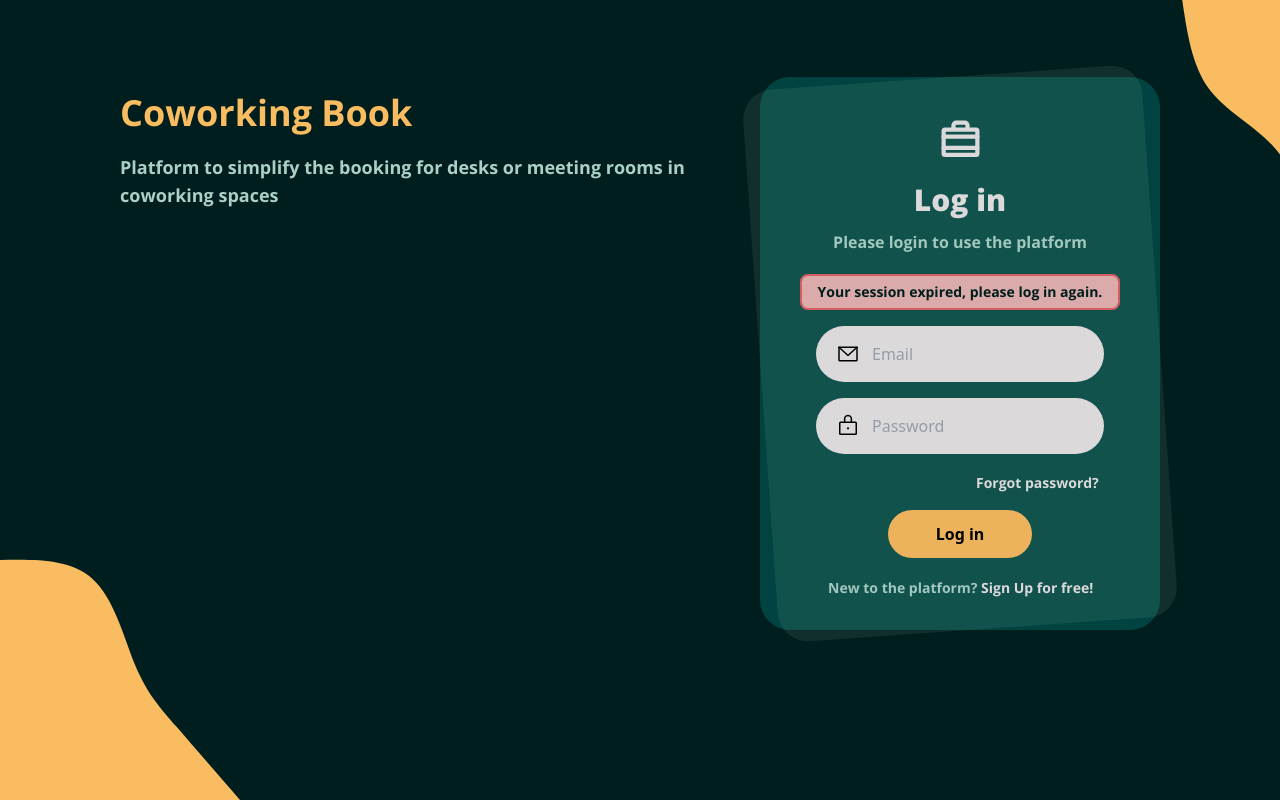
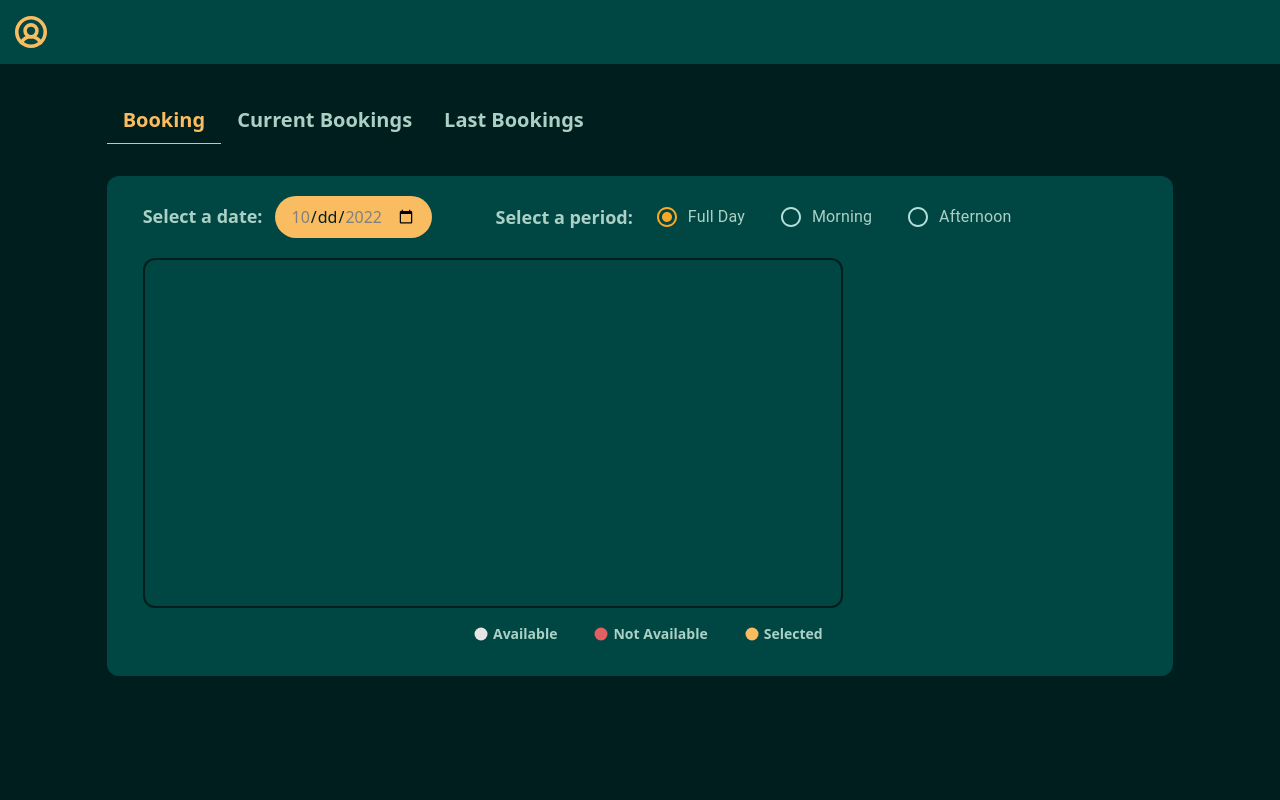
Before and after one commit to yujisoyama/coworkingbook, a React (Vite) app in the folder web/: page /dashboard in a window 1280 px wide. Before the commit this address led to /. Built offline with nearby package versions, Linux system fonts and the light colour scheme; no server answers.

Commit message:
Booking Tab development

```diff
--- a/web/package.json
+++ b/web/package.json
@@ -12,6 +12,7 @@
     "@emotion/react": "^11.10.5",
     "@emotion/styled": "^11.10.5",
     "@mui/material": "^5.10.13",
+    "@radix-ui/react-tabs": "^1.0.1",
     "axios": "^1.1.3",
     "bootstrap": "^5.2.2",
     "phosphor-react": "^1.4.1",
--- /dev/null
+++ b/web/src/components/BookingTab.tsx
@@ -0,0 +1,60 @@
+import Radio from '@mui/material/Radio';
+import RadioGroup from '@mui/material/RadioGroup';
+import FormControlLabel from '@mui/material/FormControlLabel';
+import FormControl from '@mui/material/FormControl';
+import { teal, yellow } from '@mui/material/colors';
+import { Circle } from 'phosphor-react';
+
+
+export const BookingTab = () => {
+    const date = new Date();
+    const minDate = `${date.getFullYear()}-${date.getMonth() + 1}-${date.getDate()}`;
+    date.setDate(date.getDate() + 14)
+    const maxDate = `${date.getFullYear()}-${date.getMonth() + 1}-${date.getDate()}`;
+
+    return (
+        <div className="mt-[3%] w-full min-h-[500px] bg-backgroundLight rounded-xl flex flex-col text-paragraph font-semibold text-lg px-9 py-5">
+            <div className='flex flex-row justify-start items-center gap-6'>
+                <div>
+                    <label htmlFor="date" className="mr-3">Select a date:</label>
+                    <input type="date" name="date" id="date" min={minDate} max={maxDate} className="border-none outline-none bg-highlight py-2 px-4 rounded-full text-background font-normal text-base" />
+                </div>
+                <div className='ml-10'>
+                    Select a period:
+                </div>
+                <FormControl>
+                    <RadioGroup
+                        row
+                        aria-labelledby="demo-row-radio-buttons-group-label"
+                        name="row-radio-buttons-group"
+                        defaultValue="fullday"
+                        className='gap-5'
+                    >
+                        <FormControlLabel value="fullday" control={<Radio sx={{ color: teal[100], '&.Mui-checked': { color: yellow[800], }, }} />} label="Full Day" />
+                        <FormControlLabel value="morning" control={<Radio sx={{ color: teal[100], '&.Mui-checked': { color: yellow[800], }, }} />} label="Morning" />
+                        <FormControlLabel value="afternoon" control={<Radio sx={{ color: teal[100], '&.Mui-checked': { color: yellow[800], }, }} />} label="Afternoon" />
+                    </RadioGroup>
+                </FormControl>
+            </div>
+            <div className='flex flex-row gap-4'>
+                <div>
+                    <div className="w-1/2 h-3/4 min-w-[700px] min-h-[350px] mt-5 border-background border-2 rounded-xl">
+
+                    </div>
+                    <div className='flex flex-row mt-4 gap-1 items-center justify-end text-sm mr-5'>
+                        <Circle className='ml-8' size={16} color="#e8e4e6" weight="fill" />
+                        <p>Available</p>
+                        <Circle className='ml-8' size={16} color="#e16162" weight="fill" />
+                        <p>Not Available</p>
+                        <Circle className='ml-8' size={16} color="#f9bc60" weight="fill" />
+                        <p>Selected</p>
+                    </div>
+                </div>
+                <div>
+
+                </div>
+            </div>
+
+        </div>
+    )
+}
--- a/web/src/components/DashboardTabs.tsx
+++ b/web/src/components/DashboardTabs.tsx
@@ -1,68 +1,38 @@
-import Tabs from '@mui/material/Tabs';
-import Tab from '@mui/material/Tab';
-import Typography from '@mui/material/Typography';
-import Box from '@mui/material/Box';
+import * as Tabs from '@radix-ui/react-tabs';
 import { useState } from 'react';
+import { BookingTab } from './BookingTab';
 
-interface TabPanelProps {
-    children?: React.ReactNode;
-    index: number;
-    value: number;
-}
+export const DashboardTabs = () => {
+    const [tabOpen, setTabOpen] = useState<boolean[]>([true, false, false]);
 
-
-function TabPanel(props: TabPanelProps) {
-    const { children, value, index, ...other } = props;
+    const openTab = (tab: number) => {
+        const newTabOpen: boolean[] = [false, false, false];
+        newTabOpen[tab] = true;
+        setTabOpen(newTabOpen);
+    }
 
     return (
-        <div
-            role="tabpanel"
-            hidden={value !== index}
-            id={`simple-tabpanel-${index}`}
-            aria-labelledby={`simple-tab-${index}`}
-            {...other}
-        >
-            {value === index && (
-                <Box sx={{ p: 3 }}>
-                    <Typography>{children}</Typography>
-                </Box>
-            )}
-        </div>
-    );
+        <Tabs.Root className="flex flex-col w-5/6 mx-auto py-8" defaultValue="booking">
+            <Tabs.List className="flex" aria-label="Manage your account">
+                <Tabs.Trigger onClick={() => openTab(0)} className={`px-4 flex h-12 items-center justify-center border-b ${tabOpen[0] ? 'text-highlight border-highlight' : 'text-paragraph border-background hover:cursor-pointer hover:text-main duration-100'} text-xl font-semibold mobile:px-2 mobile:text-sm`} value="booking">
+                    Booking
+                </Tabs.Trigger>
+                <Tabs.Trigger onClick={() => openTab(1)} className={`px-4 flex h-12 items-center justify-center border-b ${tabOpen[1] ? 'text-highlight border-highlight' : 'text-paragraph border-background hover:cursor-pointer hover:text-main duration-100'} text-xl font-semibold mobile:px-2 mobile:text-sm`} value="current">
+                    Current Bookings
+                </Tabs.Trigger>
+                <Tabs.Trigger onClick={() => openTab(2)} className={`px-4 flex h-12 items-center justify-center border-b ${tabOpen[2] ? 'text-highlight border-highlight' : 'text-paragraph border-background hover:cursor-pointer hover:text-main duration-100'} text-xl font-semibold mobile:px-2 mobile:text-sm`} value="last">
+                    Last Bookings
+                </Tabs.Trigger>
+            </Tabs.List>
+            <Tabs.Content className='h-full' value="booking">
+                <BookingTab />
+            </Tabs.Content>
+            <Tabs.Content className='h-full' value="current">
+
+            </Tabs.Content>
+            <Tabs.Content className='h-full' value="last">
+
+            </Tabs.Content>
+        </Tabs.Root>
+    )
 }
-
-function a11yProps(index: number) {
-    return {
-        id: `simple-tab-${index}`,
-        'aria-controls': `simple-tabpanel-${index}`,
-    };
-}
-
-export const DashboardTabs = () => {
-    const [value, setValue] = useState(0);
-
-    const handleChange = (event: React.SyntheticEvent, newValue: number) => {
-        setValue(newValue);
-    };
-
-    return (
-        <Box sx={{ width: '100%' }}>
-            <Box sx={{ borderBottom: 1, borderColor: 'divider' }}>
-                <Tabs value={value} onChange={handleChange} aria-label="basic tabs example" textColor="secondary" indicatorColor="secondary">
-                    <Tab label="Item One" {...a11yProps(0)} />
-                    <Tab label="Item Two" {...a11yProps(1)} />
-                    <Tab label="Item Three" {...a11yProps(2)} />
-                </Tabs>
-            </Box>
-            <TabPanel value={value} index={0}>
-                Item One
-            </TabPanel>
-            <TabPanel value={value} index={1}>
-                Item Two
-            </TabPanel>
-            <TabPanel value={value} index={2}>
-                Item Three
-            </TabPanel>
-        </Box>
-    );
-}
--- a/web/src/components/Header.tsx
+++ b/web/src/components/Header.tsx
@@ -9,7 +9,7 @@ export const Header = () => {
   return (
     <div className="bg-backgroundLight px-3 h-16 font-open flex flex-row items-center" >
       <Settings />
-      <div className="ml-2 text-2xl font-bold text-paragraph mobile:text-lg" >
+      <div className="ml-2 text-xl font-bold text-paragraph mobile:text-lg" >
         {user.fullname}
       </div>
     </div>
--- a/web/src/components/Input.tsx
+++ b/web/src/components/Input.tsx
@@ -7,7 +7,6 @@ interface InputProps extends InputHTMLAttributes<HTMLInputElement> {
 export function Input(props: InputProps) {
     const required:boolean = props.warning === 'true' ? true : false
     return (
-        <input
-            {...props} className={`border-none outline-none bg-main py-4 px-6 pl-14 rounded-full w-72 ${required ? 'bg-attention placeholder-background' : ''}`} />
+        <input {...props} className={`border-none outline-none bg-main py-4 px-6 pl-14 rounded-full w-72 ${required ? 'bg-attention placeholder-background' : ''}`} />
     )
 }
--- a/web/src/components/LoginForm.tsx
+++ b/web/src/components/LoginForm.tsx
@@ -78,7 +78,7 @@ export const LoginForm = () => {
             </div>
             <div>
                 <form onSubmit={handleLogin} className="mt-5 flex flex-col gap-4 relative">
-                    {sessionExpired && (<div className="text-center rounded-lg text-buttonText w-80 h-9 mx-auto bg-[#e7b3b3] border-attention border-2 font-open font-bold text-sm pt-[0.4rem]">
+                    {sessionExpired && (<div className="text-center rounded-lg text-buttonText w-80 h-9 mx-auto bg-[#e7b3b3] border-attention border-2 font-open font-bold text-sm pt-[0.4rem] mobileHome:w-72 mobileHome:h-14">
                         Your session expired, please log in again.
                     </div>)}
                     <div className="relative mx-auto">
--- a/web/src/components/PrivateRoutes.tsx
+++ b/web/src/components/PrivateRoutes.tsx
@@ -10,7 +10,8 @@ export const PrivateRoutes = () => {
         timer = setTimeout(() => getProfile(token), 2000);
     }, [authenticated])
 
-    if (authenticated === undefined) {
+    // if (authenticated === undefined) {
+    if (false) {
         return (
             <div className="bg-login bg-cover bg-no-repeat w-full h-screen mobileHome:h-full mobileHome:w-full mobileHome:bg-loginmobile">
                 <Loading />
@@ -18,5 +19,6 @@ export const PrivateRoutes = () => {
         )
     }
 
-    return authenticated ? <Outlet /> : <Navigate to="/"  />
+    // return authenticated ? <Outlet /> : <Navigate to="/" />
+    return true ? <Outlet /> : <Navigate to="/" />
 }
--- a/web/src/pages/Dashboard.tsx
+++ b/web/src/pages/Dashboard.tsx
@@ -1,9 +1,11 @@
+import { DashboardTabs } from "../components/DashboardTabs"
 import { Header } from "../components/Header"
 
 export const Dashboard = () => {
     return (
-        <div className="bg-background bg-cover bg-no-repeat w-screen h-screen">
+        <div className="bg-background bg-cover w-screen h-screen overflow-y-auto">
             <Header />
+            <DashboardTabs />
         </div>
     )
 }
--- a/web/tailwind.config.cjs
+++ b/web/tailwind.config.cjs
@@ -32,7 +32,7 @@ module.exports = {
     extend: {
       backgroundImage: {
         login: "url('/assets/login-background.svg')",
-        loginmobile: "url('/assets/login-background-mobile.svg')"
+        loginmobile: "url('/assets/login-background-mobile.svg')",
       },
     },
   },
```
Also changed, not shown: web/src/components/Settings.tsx (+38 -8 lines), 1 other file (tests, documents, lock files or other folders).
